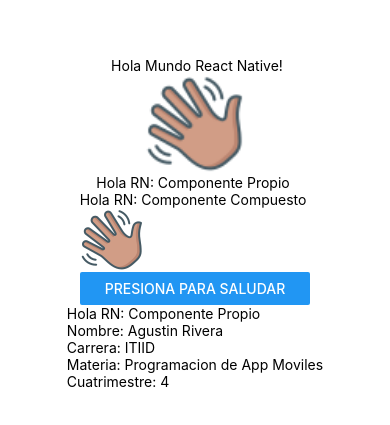
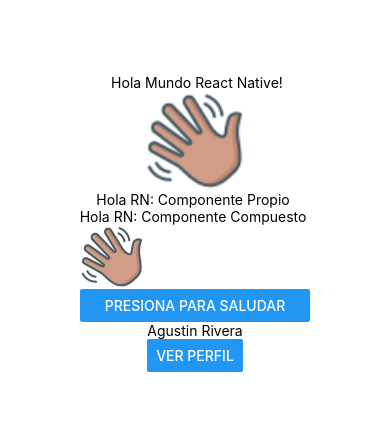
Before and after one commit to Agussgustt/DAM223, a React Native app in the folder miApp/: screen / in a window 390 px wide. Shown: the part 199-624 px from the top of the page. Built offline with nearby package versions, Linux system fonts and the light colour scheme.

Commit message:
pract7 props & states

```diff
--- a/miApp/App.js
+++ b/miApp/App.js
@@ -16,7 +16,11 @@
       />
       <Saludo/>
       <Saludo2/>
-      <Perfil/>
+      <Perfil
+      nombre="Agustin Rivera"
+      carrera="ITIID"
+      materia="Movil"
+      cuatri="4to" />
       <StatusBar style="auto" />
     </View>
   );
--- a/miApp/components/Perfil.js
+++ b/miApp/components/Perfil.js
@@ -1,13 +1,25 @@
-import { Text, View} from 'react-native';
+import { Text, View, Button} from 'react-native';
+import { useState } from 'react';
+/* importar el useState */
 
-export const Perfil = () => {
+export const Perfil = ({nombre, carrera, materia, cuatri}) => {
+  const[mostrar, setMostrar] = useState(false);
+  /* declarar el estado como const */
+
   return (
     <View>
-        <Text>Hola RN: Componente Propio </Text>
-        <Text>Nombre: Agustin Rivera </Text>
-        <Text>Carrera: ITIID </Text>
-        <Text>Materia: Programacion de App Moviles</Text>
-        <Text>Cuatrimestre: 4 </Text>
+        <Text>{nombre}</Text>
+
+        { mostrar &&
+        <>
+        <Text>{carrera}</Text>
+        <Text>{materia}</Text> {/* uso de los signos <> para un fragmentado</> */}
+        <Text>{cuatri}</Text>
+        </>
+        }
+        <Button title="Ver Perfil" onPress={() => setMostrar(!mostrar)}></Button>
+       {/*  definicion de boton como disparador con la ayuda de una funcion flecha */}
+
     </View>
     );
 }
--- a/miApp/components/Saludo2.js
+++ b/miApp/components/Saludo2.js
@@ -6,6 +6,7 @@
       <Text>Hola RN: Componente Compuesto </Text>
       <Image source={require('../assets/wave.png')}/>
       <Button title="Presiona para saludar"></Button>
+      {/* uso de las props al indicarle al boton que tenga un titulo */}
     </View>
   );
 }
```
